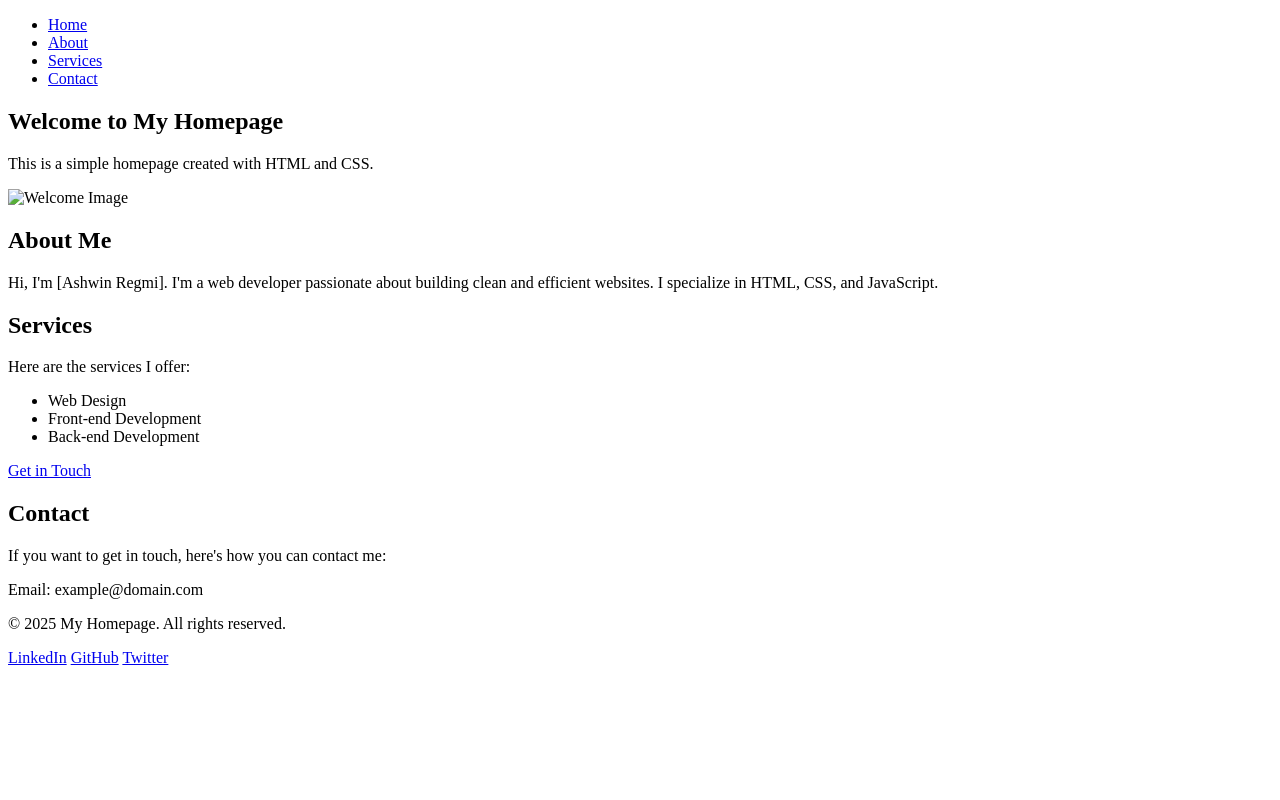
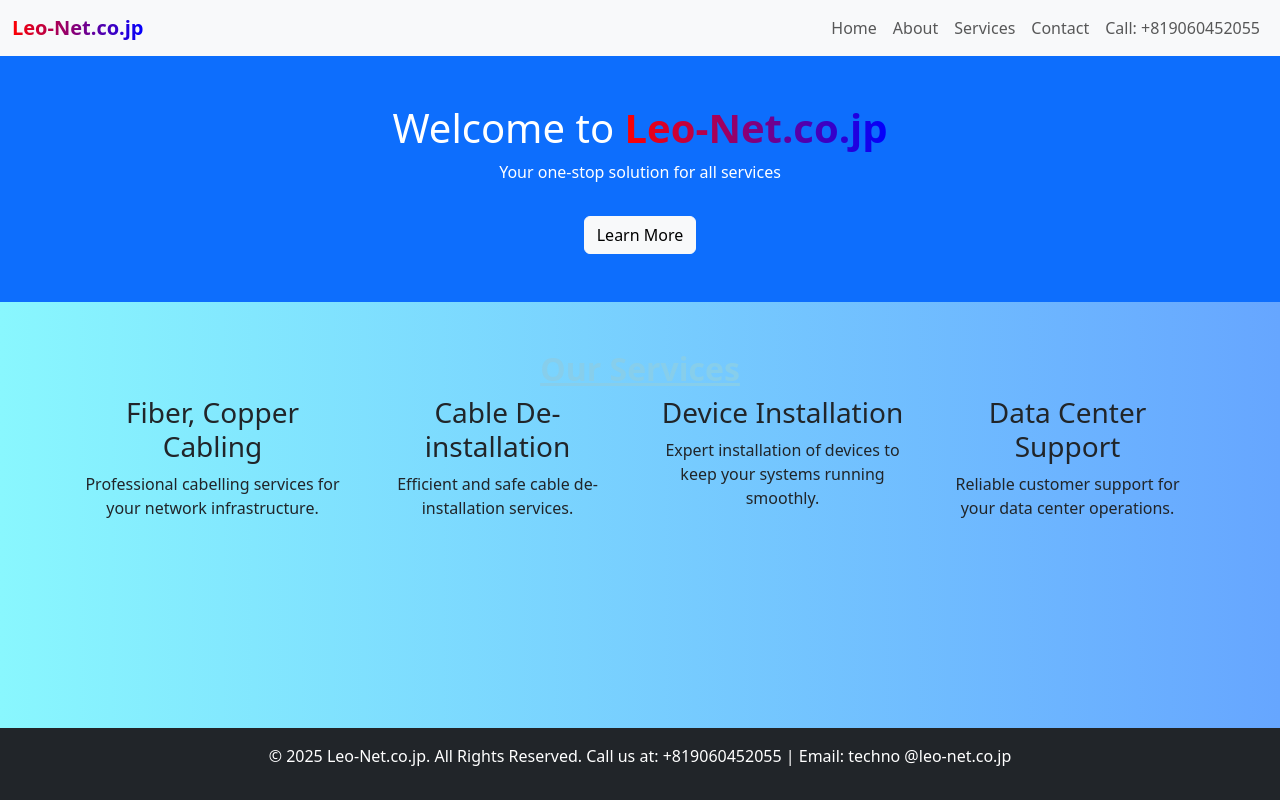
Before and after one commit to AshwinRegmi10/Skill-Traning-Program10, a plain HTML site: page index.html in a window 1280 px wide. Drawn offline with nearby package versions, Linux system fonts and the light colour scheme.

Commit message:
Update index.html

```diff
--- a/index.html
+++ b/index.html
@@ -1,58 +1,92 @@
+
 <!DOCTYPE html>
 <html lang="en">
 <head>
     <meta charset="UTF-8">
     <meta name="viewport" content="width=device-width, initial-scale=1.0">
-    <title>My Homepage</title>
-    <link rel="stylesheet" href="styles.css">
+    <title>Leo-Net.co.jp Home Page</title>
+    <link href="https://cdn.jsdelivr.net/npm/bootstrap@5.3.0/dist/css/bootstrap.min.css" rel="stylesheet">
+    <style>
+        .brand-highlight {
+            font-weight: bold;
+            background: linear-gradient(to right, red, blue);
+            -webkit-background-clip: text;
+            -webkit-text-fill-color: transparent;
+        }
+        body {
+            background: linear-gradient(to right, #89f7fe, #66a6ff);
+            min-height: 100vh;
+            display: flex;
+            flex-direction: column;
+        }
+        footer {
+            margin-top: auto;
+        }
+    </style>
 </head>
 <body>
-    <header>
-        <nav>
-            <ul>
-                <li><a href="#home">Home</a></li>
-                <li><a href="#about">About</a></li>
-                <li><a href="#services">Services</a></li>
-                <li><a href="#contact">Contact</a></li>
-            </ul>
-        </nav>
+    <nav class="navbar navbar-expand-lg navbar-light bg-light">
+        <div class="container-fluid">
+            <a class="navbar-brand brand-highlight" href="index.html">Leo-Net.co.jp</a>
+            <button class="navbar-toggler" type="button" data-bs-toggle="collapse" data-bs-target="#navbarNav" aria-controls="navbarNav" aria-expanded="false" aria-label="Toggle navigation">
+                <span class="navbar-toggler-icon"></span>
+            </button>
+            <div class="collapse navbar-collapse" id="navbarNav">
+                <ul class="navbar-nav ms-auto">
+                    <li class="nav-item">
+                        <a class="nav-link" href="index.html">Home</a>
+                    </li>
+                    <li class="nav-item">
+                        <a class="nav-link" href="about.html">About</a>
+                    </li>
+                    <li class="nav-item">
+                        <a class="nav-link" href="services.html">Services</a>
+                    </li>
+                    <li class="nav-item">
+                        <a class="nav-link" href="contact.html">Contact</a>
+                    </li>
+                    <li class="nav-item">
+                        <a class="nav-link" href="tel:+819060452055">Call: +819060452055</a>
+                    </li>
+                </ul>
+            </div>
+        </div>
+    </nav>
+
+    <header class="bg-primary text-white text-center py-5">
+        <h1>Welcome to <span class="brand-highlight">Leo-Net.co.jp</span></h1>
+        <p>Your one-stop solution for all services</p>
+        <a href="services.html" class="btn btn-light mt-3">Learn More</a>
     </header>
 
-    <section id="home">
-        <h1>Welcome to My Homepage</h1>
-        <p>This is a simple homepage created with HTML and CSS.</p>
-        <img src="your-image.jpg" alt="Welcome Image" class="home-image">
+    <section class="py-5 text-center">
+        <h2 style="font-weight: bold; color: skyblue; text-decoration: underline;">Our Services</h2>
+        <div class="container">
+            <div class="row">
+                <div class="col-md-3">
+                    <h3>Fiber, Copper Cabling</h3>
+                    <p>Professional cabelling services for your network infrastructure.</p>
+                </div>
+                <div class="col-md-3">
+                    <h3>Cable De-installation</h3>
+                    <p>Efficient and safe cable de-installation services.</p>
+                </div>
+                <div class="col-md-3">
+                    <h3>Device Installation</h3>
+                    <p>Expert installation of devices to keep your systems running smoothly.</p>
+                </div>
+                <div class="col-md-3">
+                    <h3>Data Center Support</h3>
+                    <p>Reliable customer support for your data center operations.</p>
+                </div>
+            </div>
+        </div>
     </section>
 
-    <section id="about">
-        <h2>About Me</h2>
-        <p>Hi, I'm [Ashwin Regmi]. I'm a web developer passionate about building clean and efficient websites. I specialize in HTML, CSS, and JavaScript.</p>
-    </section>
+    <footer class="bg-dark text-white text-center py-3">
+        <p>&copy; 2025 Leo-Net.co.jp. All Rights Reserved. Call us at: +819060452055 | Email: techno @leo-net.co.jp</p>
+    </footer>
 
-    <section id="services">
-        <h2>Services</h2>
-        <p>Here are the services I offer:</p>
-        <ul>
-            <li>Web Design</li>
-            <li>Front-end Development</li>
-            <li>Back-end Development</li>
-        </ul>
-        <a href="#contact" class="cta-button">Get in Touch</a>
-    </section>
-
-    <section id="contact">
-        <h2>Contact</h2>
-        <p>If you want to get in touch, here's how you can contact me:</p>
-        <p>Email: example@domain.com</p>
-    </section>
-
-    <footer>
-        <p>&copy; 2025 My Homepage. All rights reserved.</p>
-        <div class="social-links">
-            <a href="https://www.linkedin.com" target="_blank">LinkedIn</a>
-            <a href="https://www.github.com" target="_blank">GitHub</a>
-            <a href="https://www.twitter.com" target="_blank">Twitter</a>
-        </div>
-    </footer>
+    <script src="https://cdn.jsdelivr.net/npm/bootstrap@5.3.0/dist/js/bootstrap.bundle.min.js"></script>
 </body>
 </html>
```
